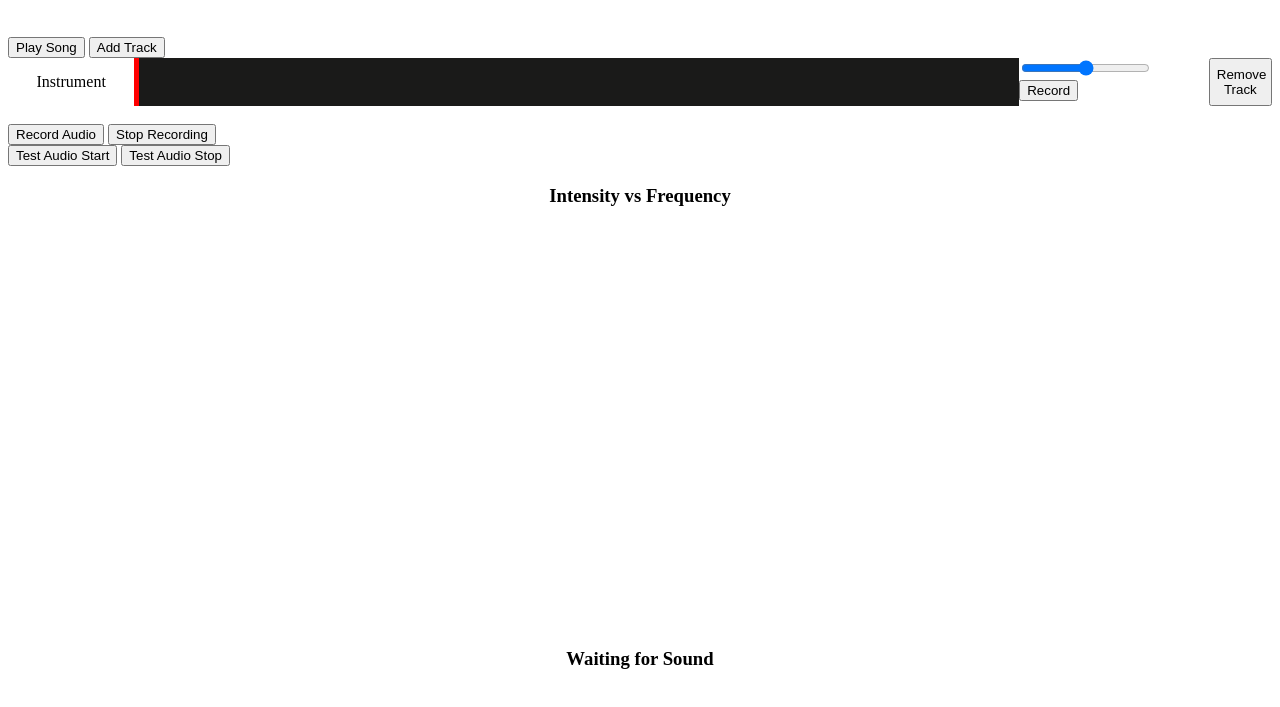
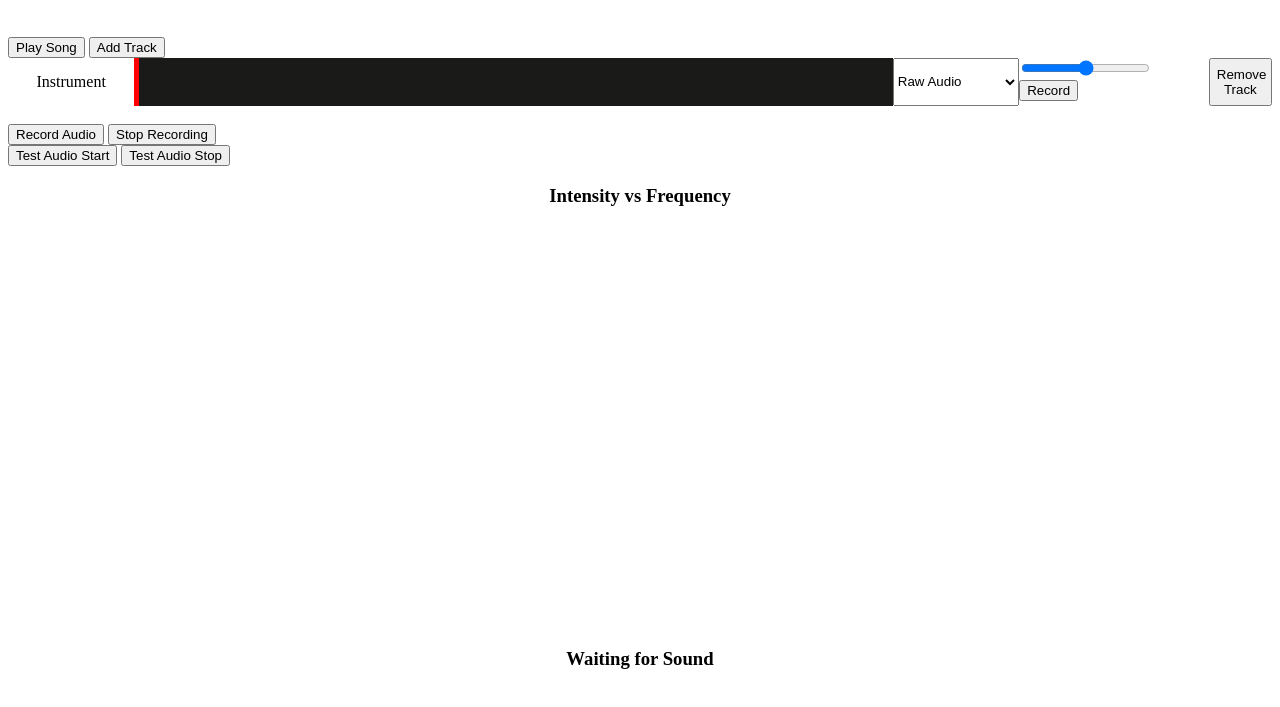
Before and after one commit to vaughnrichard/sketch3, a plain HTML site: page index.html in a window 1280 px wide. Shown: the part 61-768 px from the top of the page. Drawn offline with Linux system fonts and the light colour scheme.

Commit message:
added selector for instruments

```diff
--- a/index.html
+++ b/index.html
@@ -18,9 +18,6 @@
     <!-- <button id="remTrack">Remove Track</button> -->
 
     <div id="tracks">
-        <div id="nameContainer"></div>
-        <div id="musicContainer"></div>
-        <div id="otherContainer"></div> <!-- restrucuture to add to these divs -->
     </div>
 
     <br>
--- a/js/playbackManager.js
+++ b/js/playbackManager.js
@@ -103,11 +103,11 @@ class PlaybackManager {
     }
 
     // figure this out
-    // if (this.scrollDiv.offsetLeft === bounds.right + 10) {
-    //   this.paused = true;
-    //   this.playSongButton.textContent = "Play Song";
-    //   this.scrollDiv.style['left'] = String(bounds.left) + 'px';
-    // }
+    if ((this.scrollDiv.offsetLeft + this.scrollDiv.clientWidth) == Math.round(bounds.right)) {
+      this.paused = true;
+      this.playSongButton.textContent = "Play Song";
+      this.scrollDiv.style['left'] = String(bounds.left) + 'px';
+    }
   }
 
   // code adapted from https://stackoverflow.com/questions/39200994/how-to-play-a-specific-frequency-with-javascript
--- a/js/trackManager.js
+++ b/js/trackManager.js
@@ -109,6 +109,18 @@ class Track {
     const trackDOM = document.createElement('div');
     trackDOM.className = 'trackDOM'
 
+    // style track dom
+    const trackDomStyling = {
+      // 'max-width': '1200px',
+      'min-width': '200px',
+      // 'margin': 'auto'
+    }
+
+    // set the property values
+    for (const property in trackDomStyling) {
+      trackDOM.style[property] = trackDomStyling[property];
+    }
+
     // create the name
     const trackName = document.createElement('p');
     trackName.className = "trackP";
@@ -119,6 +131,31 @@ class Track {
     // create the musical element
     const musDiv = document.createElement('div');
     musDiv.className = 'music';
+
+    // create dropdown for instrument
+    const instrumentSelect = document.createElement('select');
+
+    const raw = document.createElement('option');
+    raw.innerText = 'Raw Audio';
+
+    const guitar = document.createElement('option');
+    guitar.innerText = 'Guitar';
+
+    const piano = document.createElement('option');
+    piano.innerText = 'Piano';
+
+    const drum = document.createElement('option');
+    drum.innerText = 'Drum';
+
+    instrumentSelect.appendChild(raw);
+    instrumentSelect.appendChild(guitar);
+    instrumentSelect.appendChild(piano);
+    instrumentSelect.appendChild(drum);
+
+    instrumentSelect.addEventListener('change', (e) => {
+        track.instrument = instrumentSelect.value;
+        console.log(track);
+    });
 
     // create segment for the other functions
     const miscFunctions = document.createElement('div');
@@ -172,6 +209,7 @@ class Track {
     // append elements to the trackDOM
     trackDOM.appendChild(trackName);
     trackDOM.appendChild(musDiv);
+    trackDOM.appendChild(instrumentSelect);
     trackDOM.appendChild(miscFunctions);
     trackDOM.appendChild(remTrack);
 
--- a/main.css
+++ b/main.css
@@ -33,7 +33,7 @@
     /* text-align: center; */
     display: grid;
 
-    grid-template-columns: 10% 70% 15% 5%;
+    grid-template-columns: 10% 60% 10% 15% 5%;
 
     grid-template-rows: repeat(auto-fill, 0.5in);
     /* grid-gap: 10px; */
```
